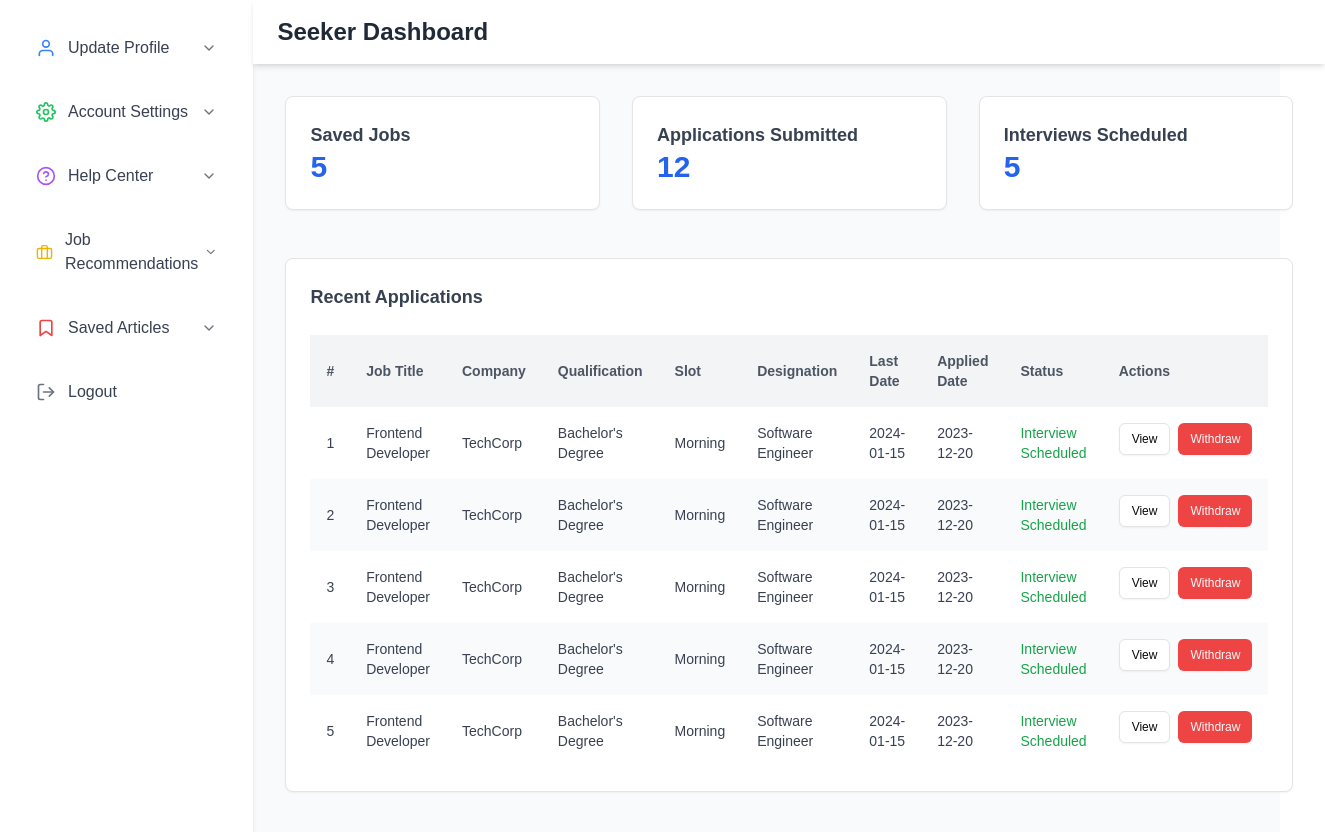
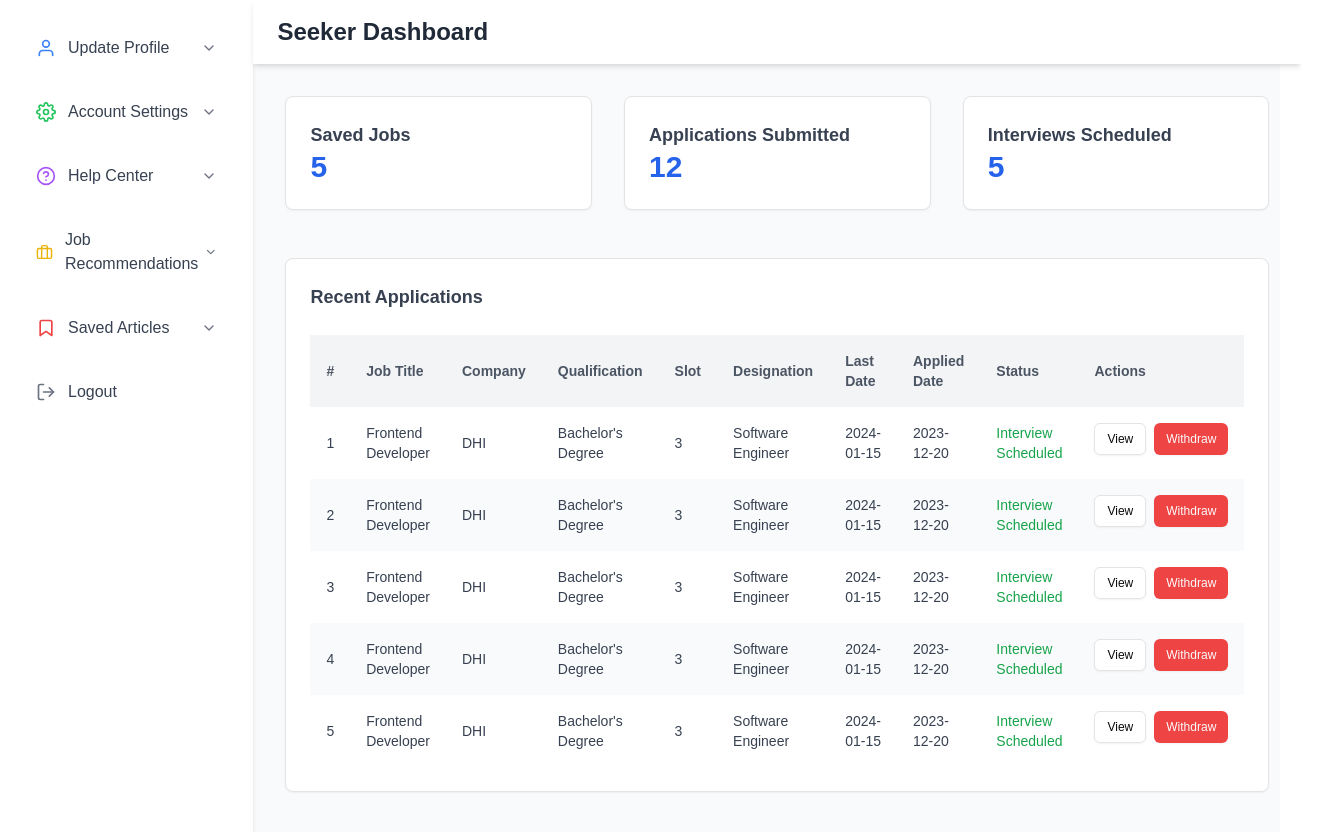
Before and after one commit to pemadolker/JobBoard_Frontend, a Next.js app: page /dashboard/seekerDashboard in a window 1280 px wide. Shown: the top 832 px of the page, 1325 px wide, since content can reach past the window. Built offline with nearby package versions, Linux system fonts and the light colour scheme.

Commit message:
tandin-dashboard

```diff
--- a/app/dashboard/seekerDashboard/page.tsx
+++ b/app/dashboard/seekerDashboard/page.tsx
@@ -163,9 +163,9 @@ export default function SeekerDashboard() {
                       >
                         <td className="p-4 text-gray-700">{index + 1}</td>
                         <td className="p-4 text-gray-700">Frontend Developer</td>
-                        <td className="p-4 text-gray-700">TechCorp</td>
+                        <td className="p-4 text-gray-700">DHI</td>
                         <td className="p-4 text-gray-700">Bachelor's Degree</td>
-                        <td className="p-4 text-gray-700">Morning</td>
+                        <td className="p-4 text-gray-700">3</td>
                         <td className="p-4 text-gray-700">Software Engineer</td>
                         <td className="p-4 text-gray-700">2024-01-15</td>
                         <td className="p-4 text-gray-700">2023-12-20</td>
```
